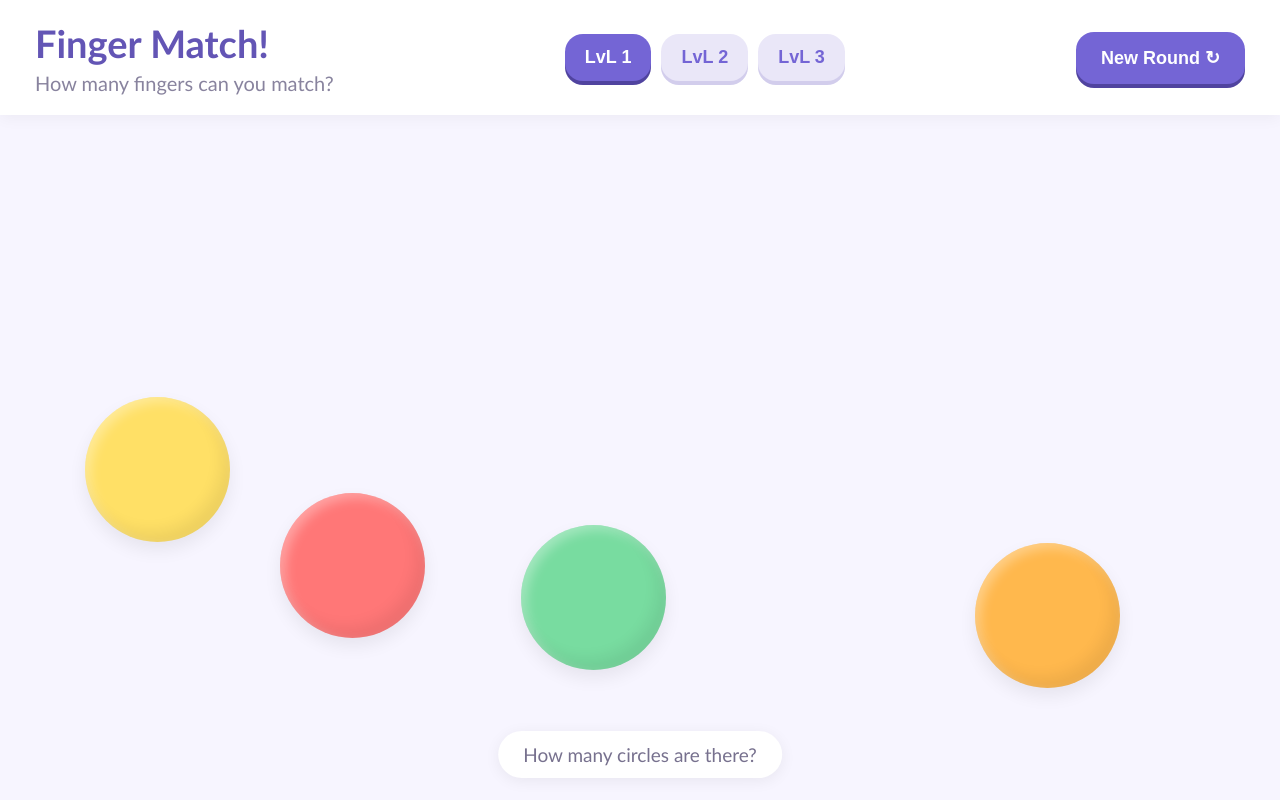
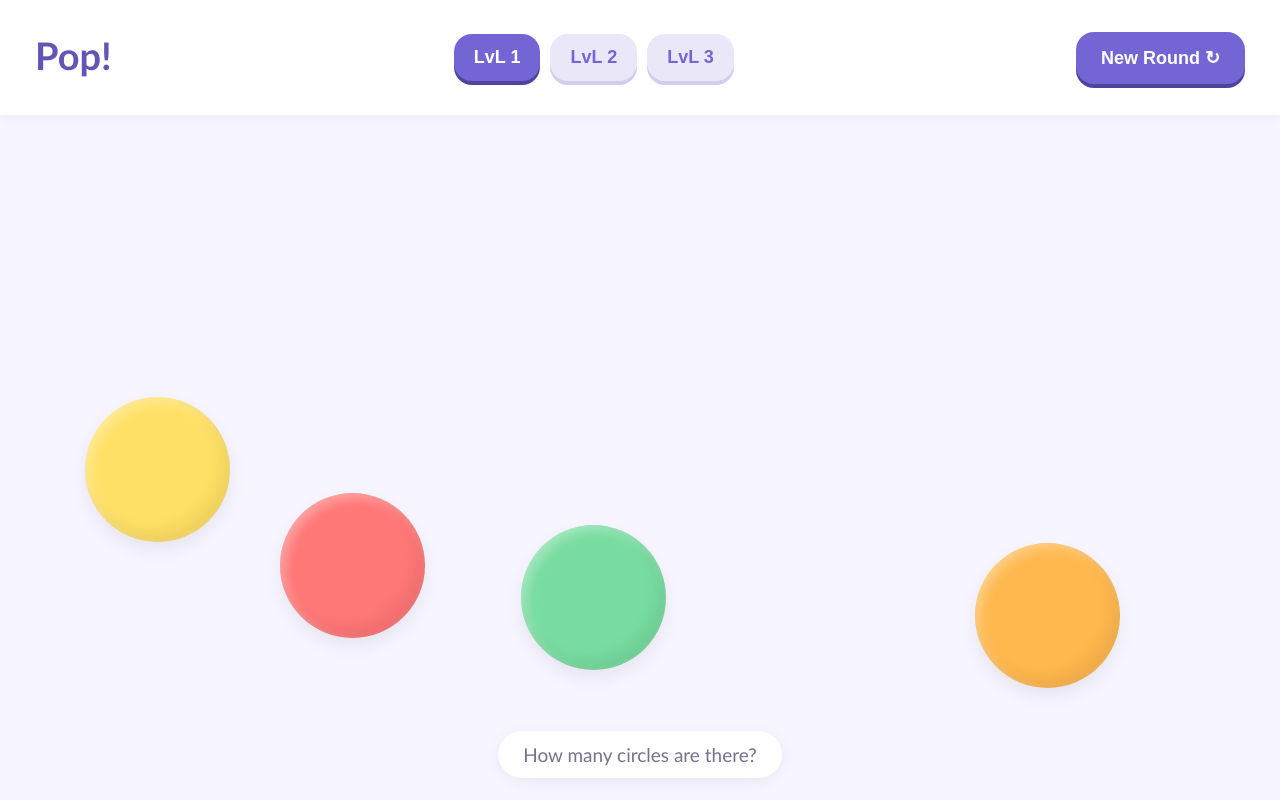
Before and after one commit to ShanSTang/learningTool, a plain HTML site: page index.html in a window 1280 px wide. Drawn offline with Linux system fonts and the light colour scheme.

Commit message:
Change title and heading from 'Finger Match!' to 'Pop!'

```diff
--- a/index.html
+++ b/index.html
@@ -6,7 +6,7 @@
 <meta name="viewport"
       content="width=device-width, initial-scale=1, maximum-scale=1, user-scalable=no">
 
-<title>Finger Match!</title>
+<title>Pop!</title>
 
 <link href="style.css" rel="stylesheet"/>
 </head>
@@ -15,9 +15,8 @@
 
 <header>
     <div>
-        <h1>Finger Match!</h1>
+        <h1>Pop!</h1>
         <div id="instructions">
-            How many fingers can you match?
         </div>
     </div>
 
```
